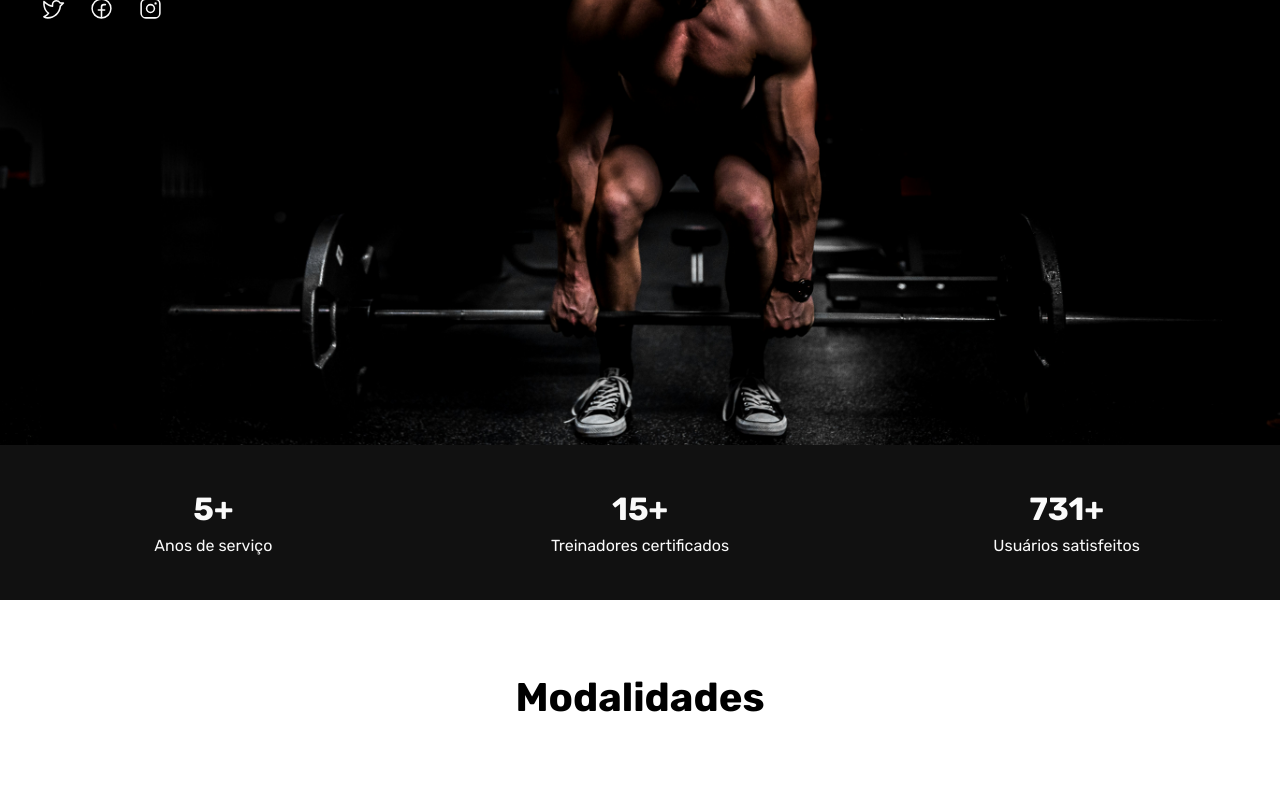
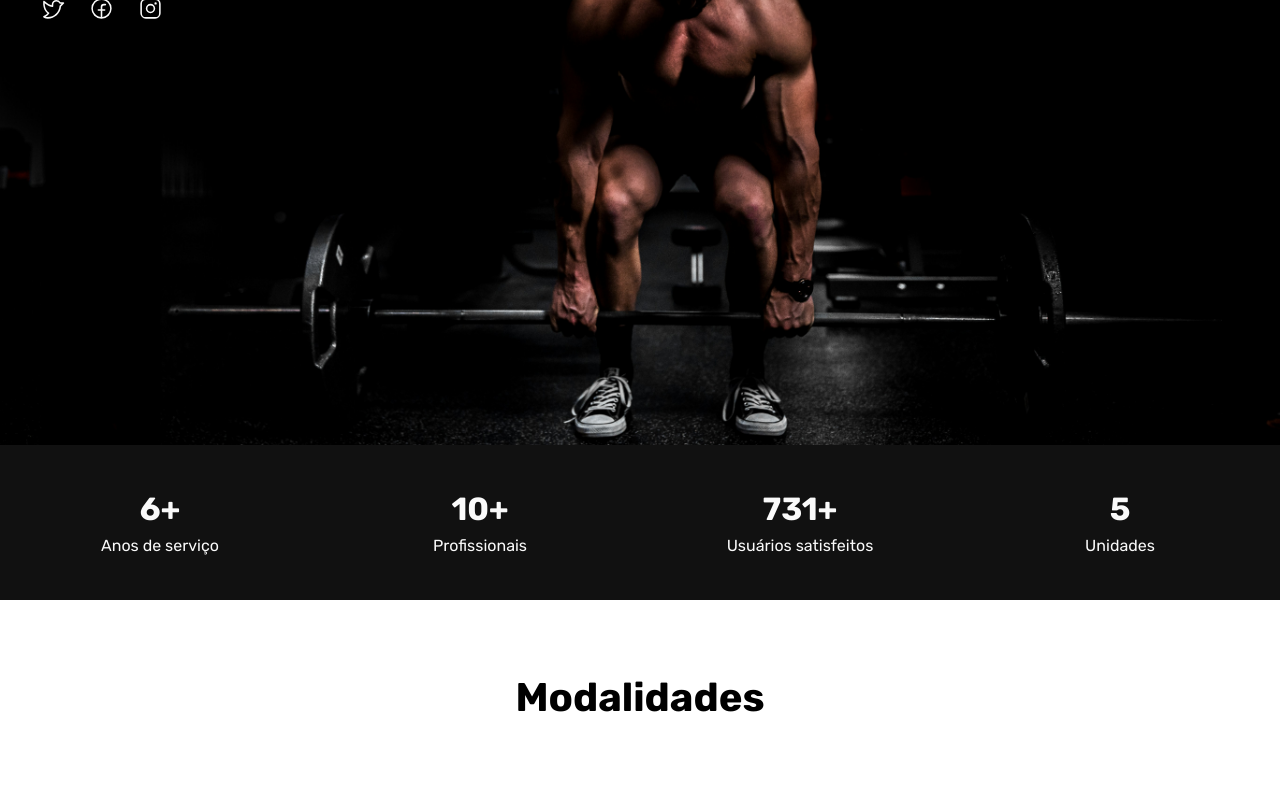
Before and after one commit to nicolasfreitas-dev/fitzone, a React (Vite) app: page / in a window 1280 px wide. Shown: the part 415-1211 px from the top of the page. Built offline with nearby package versions, Linux system fonts and the light colour scheme.

Commit message:
feat: add new achievements

```diff
--- a/src/components/Achievements/index.tsx
+++ b/src/components/Achievements/index.tsx
@@ -4,17 +4,21 @@ export default function Achievements() {
     return (
         <section className="achievements">
             <div className="achievements__item">
-                <span className="achievements__item-number">5+</span>
+                <span className="achievements__item-number">6+</span>
                 <p className="achievements__item-text">Anos de serviço</p>
             </div>
             <div className="achievements__item">
-                <span className="achievements__item-number">15+</span>
-                <p className="achievements__item-text">Treinadores certificados</p>
+                <span className="achievements__item-number">10+</span>
+                <p className="achievements__item-text">Profissionais</p>
             </div>
             <div className="achievements__item">
                 <span className="achievements__item-number">731+</span>
                 <p className="achievements__item-text">Usuários satisfeitos</p>
             </div>
+            <div className="achievements__item">
+                <span className="achievements__item-number">5</span>
+                <p className="achievements__item-text">Unidades</p>
+            </div>
         </section>
     )
 };
--- a/src/components/Achievements/style.scss
+++ b/src/components/Achievements/style.scss
@@ -21,6 +21,8 @@
         align-items: center;
         justify-content: center;
         gap: 0.8rem;
+
+        text-wrap: wrap;
     }
 
     .achievements__item-number {
```
